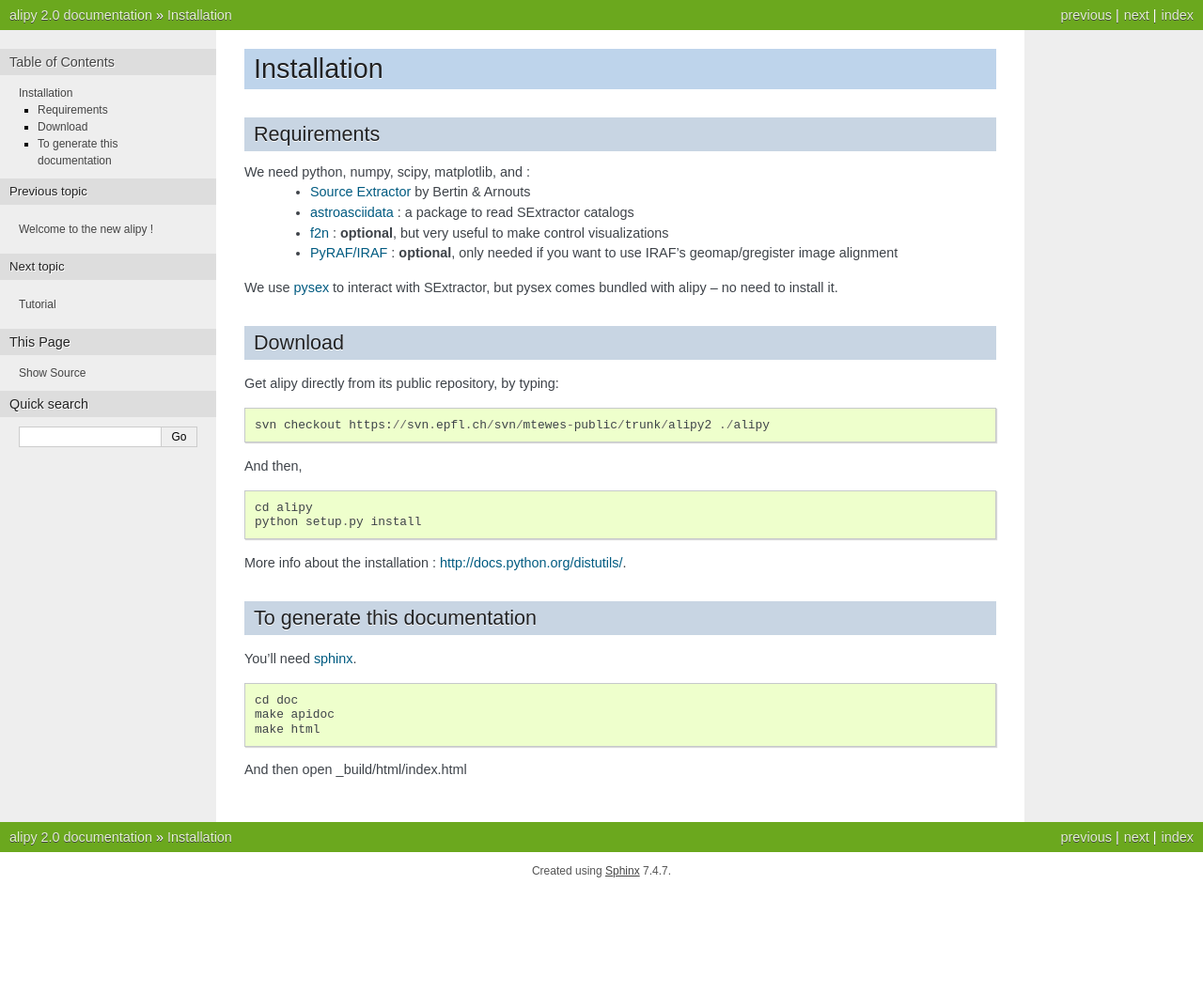
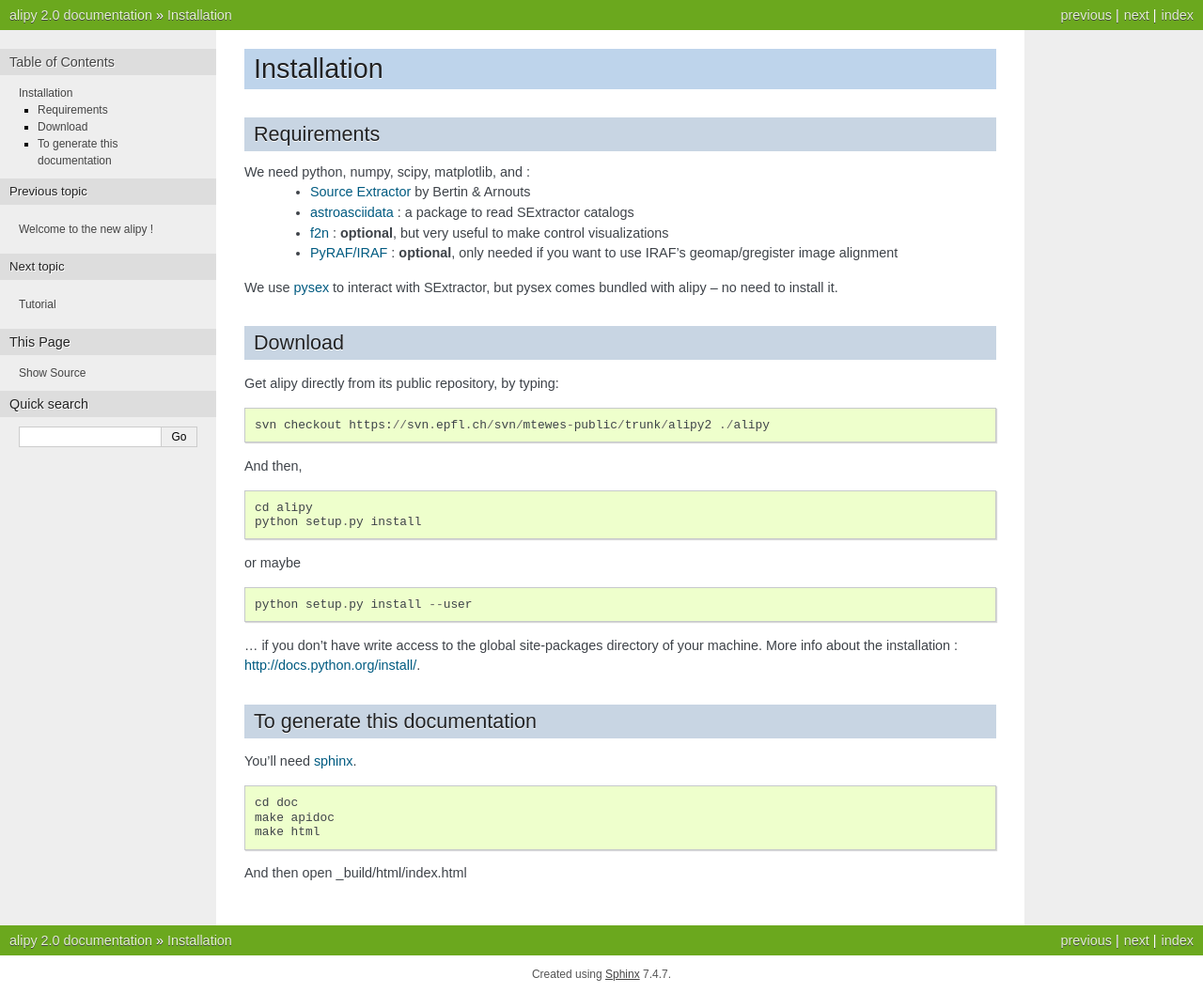
Before and after one commit to japs/alipy, a Sphinx documentation site: the page built from doc/installation.rst, in a window 1280 px wide. Shown: the whole page at 94% size. Built offline with Sphinx 7.4.7, drawn with Linux system fonts in a browser that asks for light colours; pages that are not in the unit, such as notebooks, are missing from menus; before the commit the page ends 947 px from its top, so only the background shows below that.

Commit message:
fixes
git-svn-id: https://svn.epfl.ch/svn/mtewes-public/trunk/alipy2@59 5ae55fb9-db83-4c1d-9d4d-9b20baeada1b

```diff
--- a/doc/installation.rst
+++ b/doc/installation.rst
@@ -27,8 +27,13 @@ And then,
 	cd alipy
 	python setup.py install
 
+or maybe
+::
 
-More info about the installation : `<http://docs.python.org/distutils/>`_.
+	python setup.py install --user
+
+... if you don't have write access to the global site-packages directory of your machine.
+More info about the installation : `<http://docs.python.org/install/>`_.
 
 
 To generate this documentation
```
